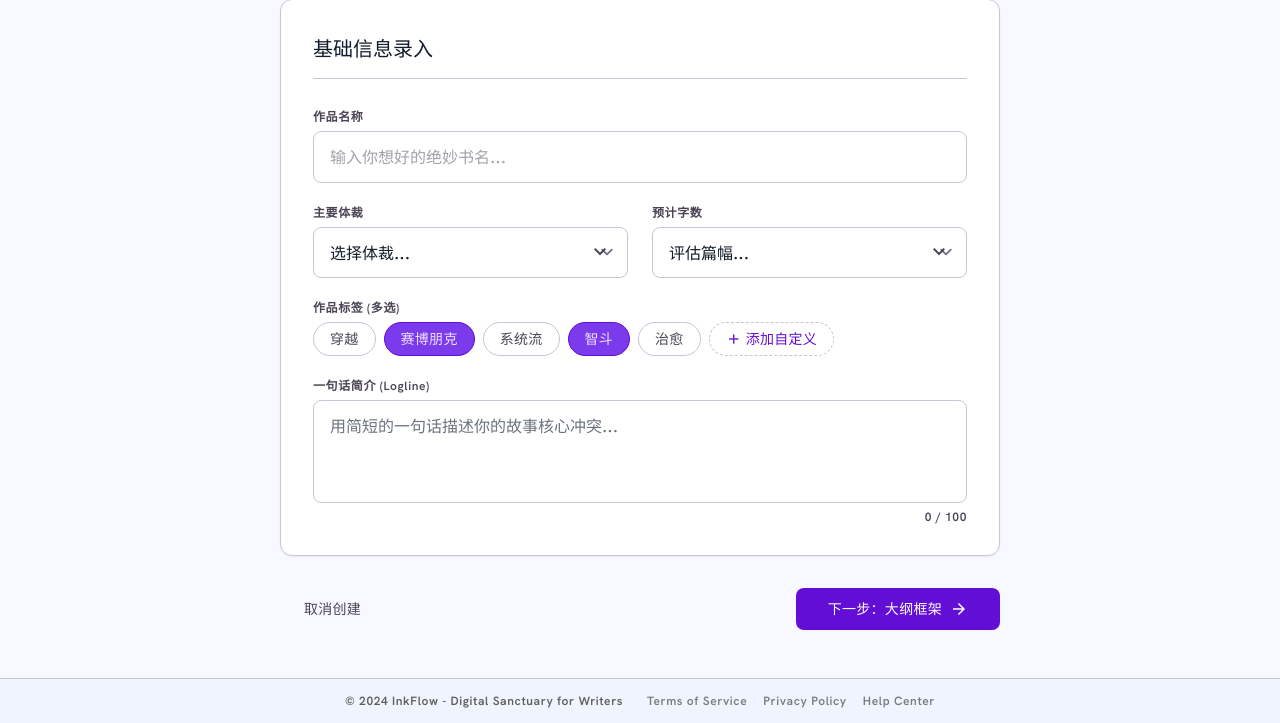
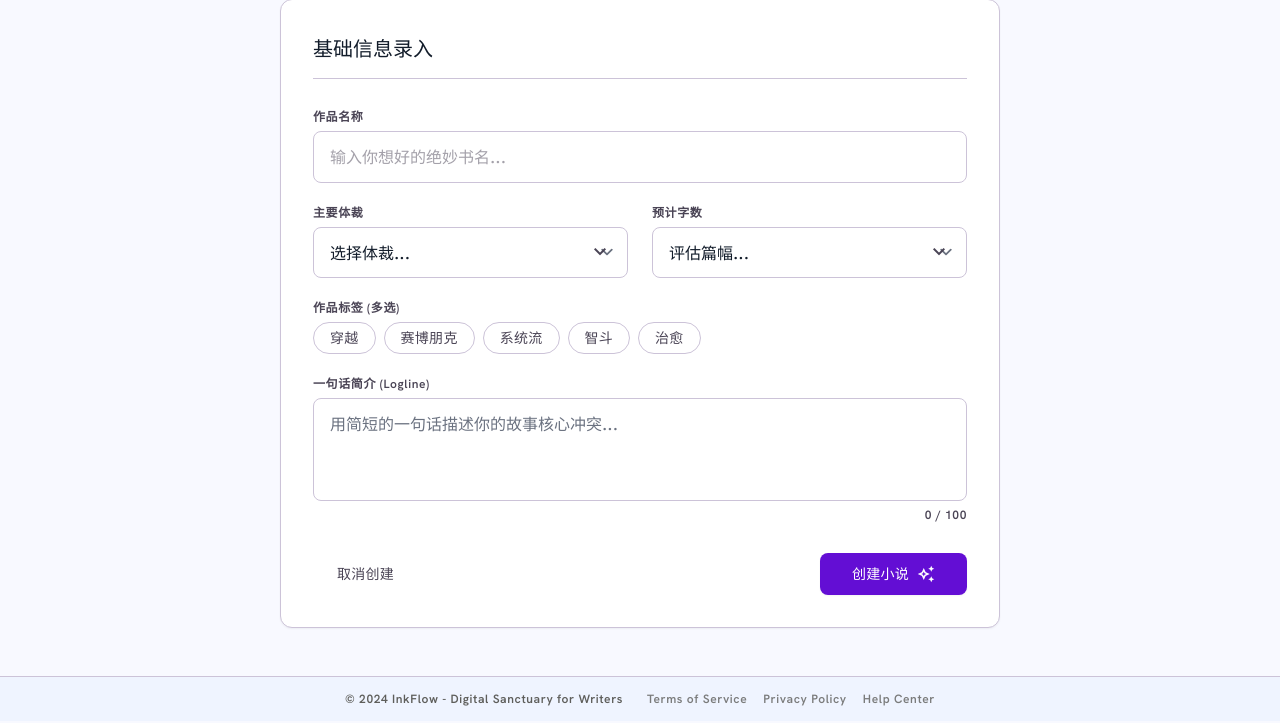
Before and after one commit to 1989zj/zj-matrix, a Flask app: page /novel/create/ in a window 1280 px wide. Shown: the part 391-1114 px from the top of the page. Run offline with Flask 3, Linux system fonts and the light colour scheme; the visitor is signed in with stand-in values (Sample User, id 1); some libraries are stand-ins or nearby versions.

Commit message:
feat: 创建新小说页面完整逻辑，表单提交对接 novel-factory new

```diff
--- a/templates/create_novel.html
+++ b/templates/create_novel.html
@@ -170,11 +170,11 @@
 <!-- Content Canvas (Form Area) -->
 <div class="max-w-[720px] w-full bg-surface-container-lowest border border-outline-variant rounded-xl p-8 shadow-sm">
 <h2 class="font-title-md text-title-md text-on-background mb-8 pb-4 border-b border-outline-variant">基础信息录入</h2>
-<form class="space-y-6">
+<form class="space-y-6" id="create-form">
 <!-- Input Group: Title -->
 <div class="flex flex-col gap-2">
 <label class="font-label-sm text-label-sm text-on-surface-variant" for="novel-title">作品名称</label>
-<input class="w-full bg-surface-container-lowest border border-outline-variant rounded-lg px-4 py-3 font-body-md text-body-md text-on-background focus:outline-none focus:border-primary focus:ring-1 focus:ring-primary transition-colors placeholder:text-on-surface-variant/50" id="novel-title" placeholder="输入你想好的绝妙书名..." type="text"/>
+<input class="w-full bg-surface-container-lowest border border-outline-variant rounded-lg px-4 py-3 font-body-md text-body-md text-on-background focus:outline-none focus:border-primary focus:ring-1 focus:ring-primary transition-colors placeholder:text-on-surface-variant/50" id="novel-title" placeholder="输入你想好的绝妙书名..." type="text" required/>
 </div>
 <!-- Bento Grid for Genre & Tags -->
 <div class="grid grid-cols-1 md:grid-cols-2 gap-6">
@@ -182,7 +182,7 @@
 <div class="flex flex-col gap-2">
 <label class="font-label-sm text-label-sm text-on-surface-variant" for="novel-genre">主要体裁</label>
 <div class="relative">
-<select class="w-full bg-surface-container-lowest border border-outline-variant rounded-lg px-4 py-3 font-body-md text-body-md text-on-background focus:outline-none focus:border-primary focus:ring-1 focus:ring-primary appearance-none cursor-pointer" id="novel-genre">
+<select class="w-full bg-surface-container-lowest border border-outline-variant rounded-lg px-4 py-3 font-body-md text-body-md text-on-background focus:outline-none focus:border-primary focus:ring-1 focus:ring-primary appearance-none cursor-pointer" id="novel-genre" required>
 <option disabled="" selected="" value="">选择体裁...</option>
 <option value="fantasy">奇幻幻想</option>
 <option value="scifi">科幻未来</option>
@@ -197,7 +197,7 @@
 <div class="flex flex-col gap-2">
 <label class="font-label-sm text-label-sm text-on-surface-variant" for="novel-length">预计字数</label>
 <div class="relative">
-<select class="w-full bg-surface-container-lowest border border-outline-variant rounded-lg px-4 py-3 font-body-md text-body-md text-on-background focus:outline-none focus:border-primary focus:ring-1 focus:ring-primary appearance-none cursor-pointer" id="novel-length">
+<select class="w-full bg-surface-container-lowest border border-outline-variant rounded-lg px-4 py-3 font-body-md text-body-md text-on-background focus:outline-none focus:border-primary focus:ring-1 focus:ring-primary appearance-none cursor-pointer" id="novel-length" required>
 <option disabled="" selected="" value="">评估篇幅...</option>
 <option value="short">短篇 (&lt; 5万字)</option>
 <option value="medium">中篇 (5万 - 20万字)</option>
@@ -211,32 +211,33 @@
 <!-- Tag Cloud Selection -->
 <div class="flex flex-col gap-2">
 <label class="font-label-sm text-label-sm text-on-surface-variant">作品标签 (多选)</label>
-<div class="flex flex-wrap gap-2">
-<button class="px-4 py-2 rounded-full border border-outline-variant bg-surface-container-lowest text-on-surface-variant font-label-md text-label-md hover:bg-surface-variant transition-colors" type="button">穿越</button>
-<button class="px-4 py-2 rounded-full border border-primary bg-primary-container text-on-primary-container font-label-md text-label-md transition-colors" type="button">赛博朋克</button>
-<button class="px-4 py-2 rounded-full border border-outline-variant bg-surface-container-lowest text-on-surface-variant font-label-md text-label-md hover:bg-surface-variant transition-colors" type="button">系统流</button>
-<button class="px-4 py-2 rounded-full border border-primary bg-primary-container text-on-primary-container font-label-md text-label-md transition-colors" type="button">智斗</button>
-<button class="px-4 py-2 rounded-full border border-outline-variant bg-surface-container-lowest text-on-surface-variant font-label-md text-label-md hover:bg-surface-variant transition-colors" type="button">治愈</button>
-<button class="px-4 py-2 rounded-full border border-outline-variant bg-surface-container-lowest text-on-surface-variant font-label-md text-label-md hover:bg-surface-variant transition-colors border-dashed text-primary flex items-center gap-1" type="button"><span class="material-symbols-outlined text-[16px]">add</span> 添加自定义</button>
+<div class="flex flex-wrap gap-2" id="tag-cloud">
+<button class="tag-btn px-4 py-2 rounded-full border border-outline-variant bg-surface-container-lowest text-on-surface-variant font-label-md text-label-md hover:bg-surface-variant transition-colors" data-tag="穿越" type="button">穿越</button>
+<button class="tag-btn px-4 py-2 rounded-full border border-outline-variant bg-surface-container-lowest text-on-surface-variant font-label-md text-label-md hover:bg-surface-variant transition-colors" data-tag="赛博朋克" type="button">赛博朋克</button>
+<button class="tag-btn px-4 py-2 rounded-full border border-outline-variant bg-surface-container-lowest text-on-surface-variant font-label-md text-label-md hover:bg-surface-variant transition-colors" data-tag="系统流" type="button">系统流</button>
+<button class="tag-btn px-4 py-2 rounded-full border border-outline-variant bg-surface-container-lowest text-on-surface-variant font-label-md text-label-md hover:bg-surface-variant transition-colors" data-tag="智斗" type="button">智斗</button>
+<button class="tag-btn px-4 py-2 rounded-full border border-outline-variant bg-surface-container-lowest text-on-surface-variant font-label-md text-label-md hover:bg-surface-variant transition-colors" data-tag="治愈" type="button">治愈</button>
 </div>
 </div>
 <!-- Textarea: Logline/Summary -->
 <div class="flex flex-col gap-2">
 <label class="font-label-sm text-label-sm text-on-surface-variant" for="novel-summary">一句话简介 (Logline)</label>
-<textarea class="w-full bg-surface-container-lowest border border-outline-variant rounded-lg px-4 py-3 font-body-md text-body-md text-on-background focus:outline-none focus:border-primary focus:ring-1 focus:ring-primary transition-colors resize-none" id="novel-summary" placeholder="用简短的一句话描述你的故事核心冲突..." rows="3"></textarea>
-<p class="font-label-sm text-label-sm text-on-surface-variant text-right">0 / 100</p>
+<textarea class="w-full bg-surface-container-lowest border border-outline-variant rounded-lg px-4 py-3 font-body-md text-body-md text-on-background focus:outline-none focus:border-primary focus:ring-1 focus:ring-primary transition-colors resize-none" id="novel-summary" placeholder="用简短的一句话描述你的故事核心冲突..." rows="3" maxlength="100"></textarea>
+<p class="font-label-sm text-label-sm text-on-surface-variant text-right" id="char-count">0 / 100</p>
 </div>
 </form>
-</div>
 <!-- Bottom Action Bar -->
 <div class="max-w-[720px] w-full mt-8 flex justify-between items-center">
 <a href="{{ url_for('admin.index') }}" class="px-6 py-3 rounded-lg font-label-md text-label-md text-on-surface-variant hover:text-primary transition-colors flex items-center gap-2 no-underline">
                 取消创建
             </a>
-<button class="px-8 py-3 rounded-lg bg-primary text-on-primary font-label-md text-label-md hover:opacity-90 active:scale-95 transition-all flex items-center gap-2 shadow-sm">
-                下一步：大纲框架
-                <span class="material-symbols-outlined text-[18px]">arrow_forward</span>
+<button class="px-8 py-3 rounded-lg bg-primary text-on-primary font-label-md text-label-md hover:opacity-90 active:scale-95 transition-all flex items-center gap-2 shadow-sm disabled:opacity-50 disabled:cursor-not-allowed" id="submit-btn" type="submit" form="create-form">
+<span id="btn-text">创建小说</span>
+<span class="material-symbols-outlined text-[18px]" id="btn-icon">auto_awesome</span>
 </button>
+</div>
+<!-- Feedback Toast -->
+<div class="fixed top-6 right-6 z-[100] flex flex-col gap-3 pointer-events-none" id="toast-container"></div>
 </div>
 </main>
 <!-- Footer -->
@@ -250,4 +251,71 @@
 </div>
 </div>
 </footer>
+<script>
+// ── Tag Toggle ──
+document.querySelectorAll('.tag-btn').forEach(btn => {
+    btn.addEventListener('click', () => {
+        const selected = btn.dataset.active === 'true';
+        if (selected) {
+            btn.dataset.active = 'false';
+            btn.className = 'tag-btn px-4 py-2 rounded-full border border-outline-variant bg-surface-container-lowest text-on-surface-variant font-label-md text-label-md hover:bg-surface-variant transition-colors';
+        } else {
+            btn.dataset.active = 'true';
+            btn.className = 'tag-btn px-4 py-2 rounded-full border border-primary bg-primary-container text-on-primary-container font-label-md text-label-md transition-colors';
+        }
+    });
+});
+// ── Character Counter ──
+const summaryInput = document.getElementById('novel-summary');
+const charCount = document.getElementById('char-count');
+summaryInput.addEventListener('input', () => {
+    const len = summaryInput.value.length;
+    charCount.textContent = `${len} / 100`;
+    charCount.className = `font-label-sm text-label-sm text-right ${len > 90 ? 'text-error' : 'text-on-surface-variant'}`;
+});
+// ── Toast System ──
+function showToast(message, type) {
+    const container = document.getElementById('toast-container');
+    const toast = document.createElement('div');
+    const bg = type === 'success' ? 'bg-primary text-on-primary' : 'bg-error-container text-on-error-container';
+    const icon = type === 'success' ? 'check_circle' : 'error';
+    toast.className = `flex items-center gap-3 px-5 py-4 rounded-xl shadow-lg pointer-events-auto animate-slide-in ${bg}`;
+    toast.innerHTML = `<span class="material-symbols-outlined">${icon}</span><span class="font-body-md text-body-md">${message}</span>`;
+    container.appendChild(toast);
+    setTimeout(() => { toast.style.opacity = '0'; toast.style.transition = 'opacity 0.3s'; setTimeout(() => toast.remove(), 300); }, 4000);
+}
+// ── Form Submission ──
+document.getElementById('create-form').addEventListener('submit', async (e) => {
+    e.preventDefault();
+    const title = document.getElementById('novel-title').value.trim();
+    const genre = document.getElementById('novel-genre').value;
+    const target = document.getElementById('novel-length').value;
+    const summary = document.getElementById('novel-summary').value.trim();
+    const tags = Array.from(document.querySelectorAll('.tag-btn[data-active="true"]')).map(b => b.dataset.tag);
+    if (!title) { showToast('请填写作品名称', 'error'); return; }
+    if (!genre) { showToast('请选择主要体裁', 'error'); return; }
+    if (!target) { showToast('请选择预计字数', 'error'); return; }
+    const btn = document.getElementById('submit-btn');
+    const btnText = document.getElementById('btn-text');
+    const btnIcon = document.getElementById('btn-icon');
+    btn.disabled = true; btnText.textContent = '正在创建...'; btnIcon.textContent = 'hourglass_top';
+    try {
+        const resp = await fetch('/api/novel/create/', {
+            method: 'POST', headers: {'Content-Type': 'application/json'},
+            body: JSON.stringify({title, genre, target, tags, summary})
+        });
+        const data = await resp.json();
+        if (!resp.ok) { showToast(data.error || '创建失败', 'error'); btn.disabled = false; btnText.textContent = '创建小说'; btnIcon.textContent = 'auto_awesome'; return; }
+        showToast(data.message || '创建成功！', 'success');
+        setTimeout(() => { window.location.href = '/admin/'; }, 1500);
+    } catch (err) {
+        showToast('网络错误，请重试', 'error');
+        btn.disabled = false; btnText.textContent = '创建小说'; btnIcon.textContent = 'auto_awesome';
+    }
+});
+</script>
+<style>
+    .animate-slide-in { animation: slideIn 0.3s ease-out; }
+    @keyframes slideIn { from { transform: translateX(100%); opacity: 0; } to { transform: translateX(0); opacity: 1; } }
+</style>
 </body></html>
```
Also changed, not shown: app/blueprints/novel.py (+61 -0 lines).
